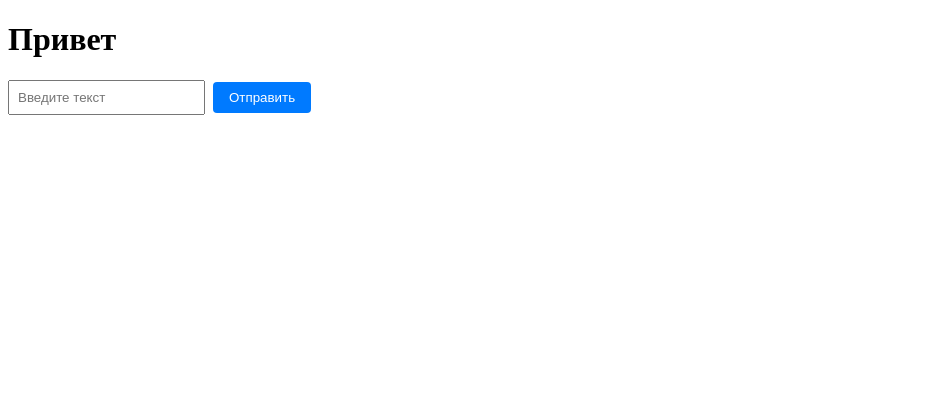
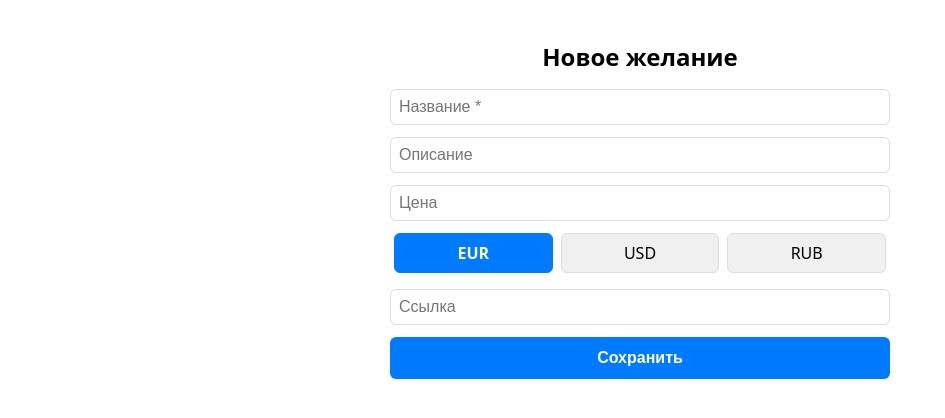
Before and after one commit to pavelkozlov/wishBot_webApp, a Vue app: page / in a window 1280 px wide. Shown: the top 418 px of the page, without its empty margins (0-945 px from the left). Built offline with nearby package versions, Linux system fonts and the light colour scheme.

Commit message:
feat: enhance form in App.vue with validation and currency selection

```diff
--- a/src/App.vue
+++ b/src/App.vue
@@ -1,15 +1,44 @@
 <script setup>
-import { ref } from 'vue'
+import { ref, watch } from 'vue'
 
-const inputValue = ref('')
+const name = ref('')
+const description = ref('')
+const price = ref('')
+const currency = ref('EUR')
+const link = ref('')
+const error = ref('')
+
+// Убираем ошибку при вводе в поле "Название"
+watch(name, (value) => {
+  if (value.trim()) {
+    error.value = ''
+  }
+})
+
+function setCurrency(value) {
+  currency.value = value
+}
 
 function sendToTelegram() {
-  const data = { data: inputValue.value }
-  console.log('Отправка:', data)
+  if (!name.value.trim()) {
+    error.value = 'Название обязательно'
+    return
+  }
+
+  const message = {
+    name: name.value.trim(),
+    description: description.value.trim(),
+    price: parseInt(price.value, 10) || 0,
+    currency: currency.value,
+    link: link.value.trim(),
+  }
+
+  console.log('Отправка:', message)
 
   if (window.Telegram && Telegram.WebApp) {
-    Telegram.WebApp.ready();
-    Telegram.WebApp.sendData(JSON.stringify(data))
+    Telegram.WebApp.ready()
+    Telegram.WebApp.sendData(JSON.stringify(message))
+    Telegram.WebApp.close() // Закрываем WebApp после отправки
   } else {
     console.warn('Telegram API недоступен')
   }
@@ -17,22 +46,100 @@ function sendToTelegram() {
 </script>
 
 <template>
-  <h1>Привет</h1>
-  <input type="text" v-model="inputValue" placeholder="Введите текст" />
-  <button @click="sendToTelegram">Отправить</button>
+  <div class="container">
+    <h1>Новое желание</h1>
+
+    <input v-model="name" placeholder="Название *" />
+    <div v-if="error" class="error">{{ error }}</div>
+
+    <input v-model="description" placeholder="Описание" />
+    <input v-model="price" placeholder="Цена" type="number" />
+
+    <div class="currency-selector">
+      <span
+          v-for="curr in ['EUR', 'USD', 'RUB']"
+          :key="curr"
+          :class="['currency-button', { active: currency === curr }]"
+          @click="setCurrency(curr)"
+      >
+        {{ curr }}
+      </span>
+    </div>
+
+    <input v-model="link" placeholder="Ссылка" />
+
+    <button @click="sendToTelegram">Сохранить</button>
+  </div>
 </template>
 
 <style scoped>
+.container {
+  max-width: 500px;
+  margin: 0 auto;
+  padding: 1rem;
+  font-family: system-ui, sans-serif;
+}
+
+h1 {
+  font-size: 1.5rem;
+  margin-bottom: 1rem;
+  text-align: center;
+}
+
 input {
+  width: 100%;
+  margin-bottom: 0.75rem;
   padding: 0.5rem;
-  margin-right: 0.5rem;
+  font-size: 1rem;
+  border: 1px solid #ddd;
+  border-radius: 6px;
+  box-sizing: border-box;
 }
+
+.error {
+  color: red;
+  font-size: 0.9rem;
+  margin: -0.5rem 0 0.75rem;
+}
+
+.currency-selector {
+  display: flex;
+  justify-content: space-between;
+  margin-bottom: 1rem;
+}
+
+.currency-button {
+  flex: 1;
+  text-align: center;
+  margin: 0 0.25rem;
+  padding: 0.5rem;
+  border: 1px solid #ddd;
+  border-radius: 6px;
+  background: #f0f0f0;
+  cursor: pointer;
+  user-select: none;
+}
+
+.currency-button.active {
+  background: #007aff;
+  color: white;
+  font-weight: bold;
+  border-color: #007aff;
+}
+
 button {
-  padding: 0.5rem 1rem;
+  width: 100%;
+  padding: 0.75rem;
   background: #007aff;
   color: white;
   border: none;
-  border-radius: 4px;
+  border-radius: 6px;
+  font-size: 1rem;
   cursor: pointer;
+  font-weight: 600;
+}
+
+button:hover {
+  background: #005bbb;
 }
 </style>
```
